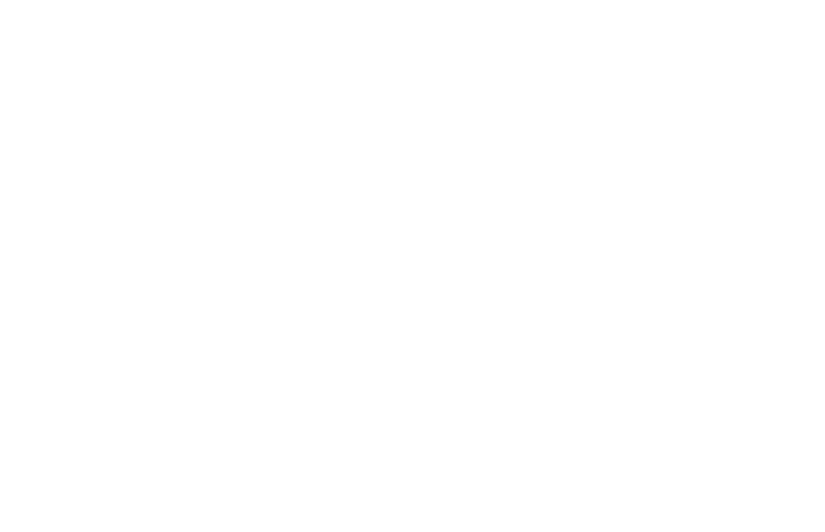
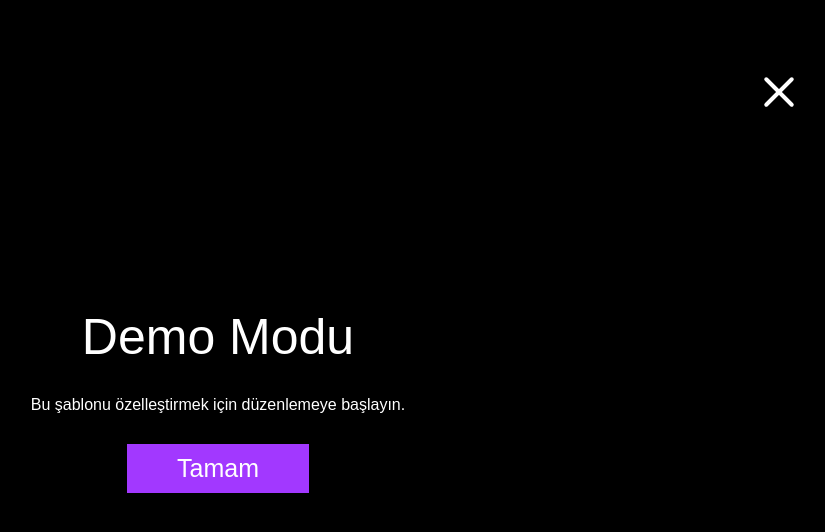
Before and after one commit to Sahin2002/final-project, a React (Create React App) app: page /login in a window 1280 px wide. Before the commit this address had no page. Shown: the top 532 px of the page, without its empty margins (422-1247 px from the left). Built offline with nearby package versions, Linux system fonts and the light colour scheme.

Commit message:
login add

```diff
--- a/src/App.js
+++ b/src/App.js
@@ -1,7 +1,9 @@
 import React from 'react';
 import './App.css';
+import './fonts/font.css';
 import Home from'./home/Home';
 import Sss from'./sss/Sss';
+import Login from './login/Login';
 import{Routes,Route} from'react-router-dom';
 function App() {
   return (
@@ -9,6 +11,7 @@ function App() {
       <Routes>
         <Route path="/" element={<Home />}></Route>
         <Route path="/Sss" element={<Sss />}></Route>
+        <Route path="/login" element={<Login />}></Route>
       </Routes>
     </div>
   );
--- /dev/null
+++ b/src/login/Login.jsx
@@ -0,0 +1,26 @@
+import React from "react";
+import './login.css';
+import { Link } from "react-router-dom";
+function Login(){
+    return (
+      <div className="main">
+        <div className="con">
+          <Link to="/">
+            <div className="close">
+              <span></span>
+              <span></span>
+            </div>
+          </Link>
+        </div>
+
+        <div className="demo">
+          <h1>Demo Modu</h1>
+          <p>Bu şablonu özelleştirmek için düzenlemeye başlayın.</p>
+          <Link to='/'>
+            <button>Tamam</button>
+          </Link>
+        </div>
+      </div>
+    );
+}
+export default Login;
--- /dev/null
+++ b/src/login/login.css
@@ -0,0 +1,67 @@
+.main{
+    width: 100%;
+    height: 100vh;
+    background-color: black;
+    color: #fff;
+    display: flex;
+    justify-content: center;
+    align-items: center;
+
+}
+.main .con{
+    position: absolute;
+    top: 10%;
+    right: 5%;
+}
+.main .con  .close {
+    position: relative;
+        width: 40px;
+        height: 30px;
+        background: transparent;
+        cursor: pointer;
+        display: block;
+}
+.main .con  .close span{
+
+    display: inline-block;
+    position: absolute;
+    height: 4px;
+    width: 100%;
+    background: #fff;
+    border-radius: 9px;
+    opacity: 1;
+ left: 0;
+
+    transform: rotate(0deg);
+    transition: .25s ease-in-out;
+}
+
+.main .con  .close span:nth-of-type(1) {
+    transform: rotate(-45deg);
+    top: 10px;
+    left: 5px;
+}
+
+.main .con  .close span:nth-of-type(2) {
+    transform: rotate(45deg);
+    top: 10px;
+    left: 5px;
+}
+.main .demo{
+    display: flex;
+    flex-direction: column;
+    align-items: center;
+    gap: 30px;
+}
+.main .demo h1{
+    font-size: 50px;
+    font-weight: normal;
+}
+.main .demo button{
+    padding: 10px 50px;
+    background-color: #a238ff;
+    border: none;
+    color: #fff;
+    font-size: 25px;
+    outline: none;
+}
--- a/src/navbar/Navbar.jsx
+++ b/src/navbar/Navbar.jsx
@@ -20,7 +20,7 @@ return (
       <div className="menu-nav">
         <div className="menu">
           <div className="logins">
-            <Link className="a" to="/Login">
+            <Link className="a" to="/login">
               <i class="fa-solid fa-user"></i>
             </Link>
             <Link className="a" to="/Sss">
@@ -73,7 +73,7 @@ return (
                 <i class="fa-solid fa-user"></i>
               </Link>
             </div>
-            <Link className="a" to="/Login">
+            <Link className="a" to="/login">
               <p className="colors">Giris</p>
             </Link>
           </div>
```
